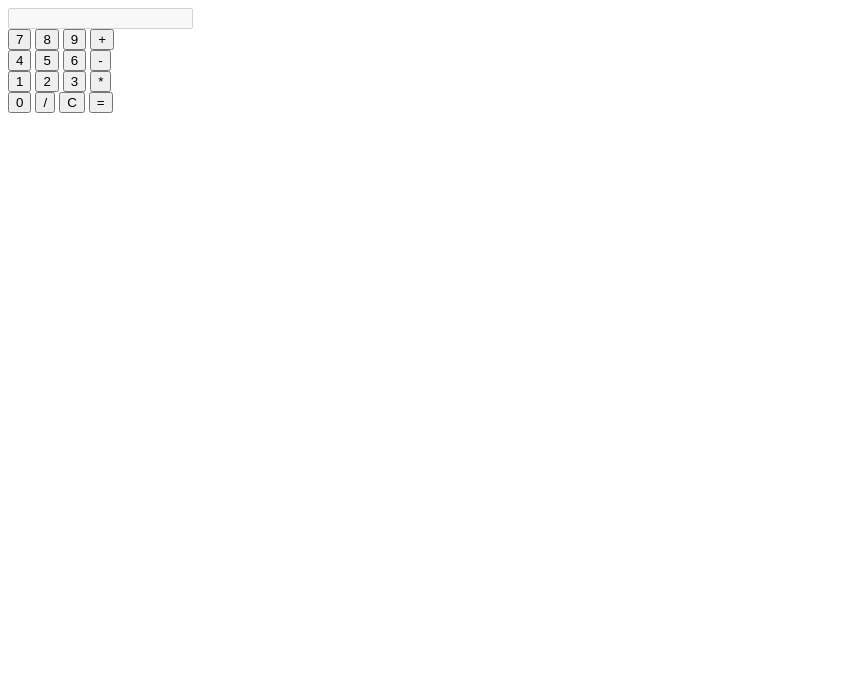
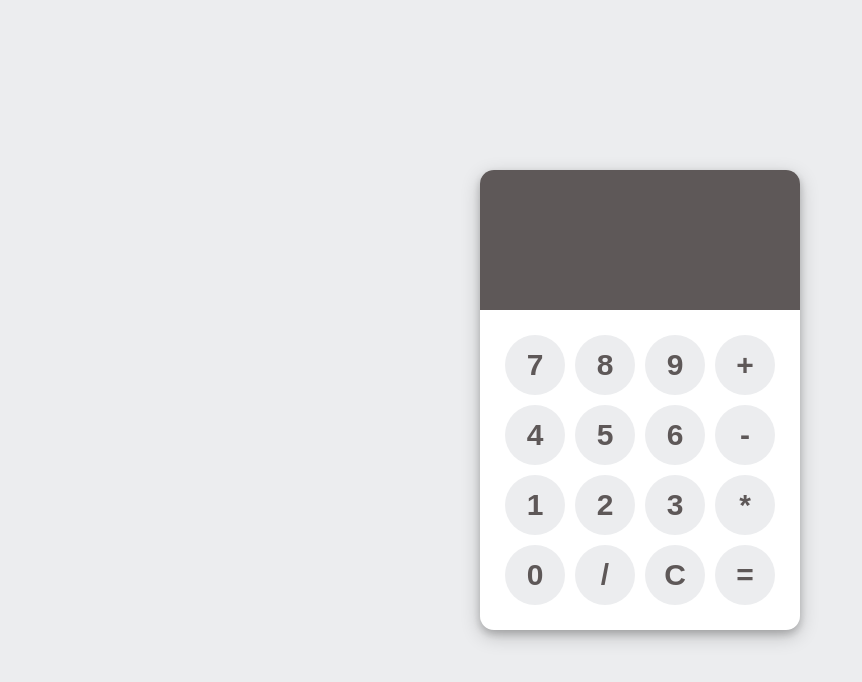
Before and after one commit to winniecarole/dasboard, a website: page calculator/index.html in a window 1280 px wide. Shown: the whole page, without its empty margins (0-862 px from the left). Drawn offline with nearby package versions, Linux system fonts and the light colour scheme; files that its build step writes are made by us from their sources.

Commit message:
update calculator

```diff
--- a/calculator/index.html
+++ b/calculator/index.html
@@ -3,7 +3,7 @@
 <head>
     <meta charset="utf-8">
     <title>Calculator</title>
-    <!--link rel="stylesheet" href="public/css/style.css"-->
+    <link rel="stylesheet" href="css/style.css" type="text/css">
     <script src="https://cdn.jsdelivr.net/npm/axios/dist/axios.min.js"></script>
 </head>
 <body>
```
Also changed, not shown: calculator/server.js (+2 -7 lines).
